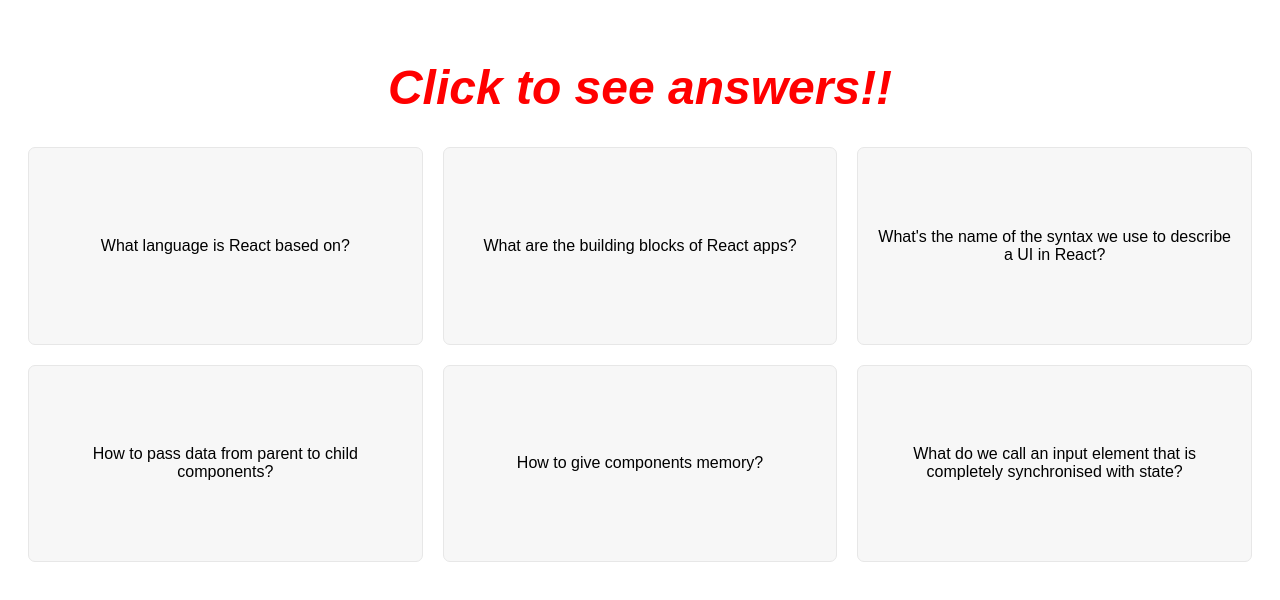
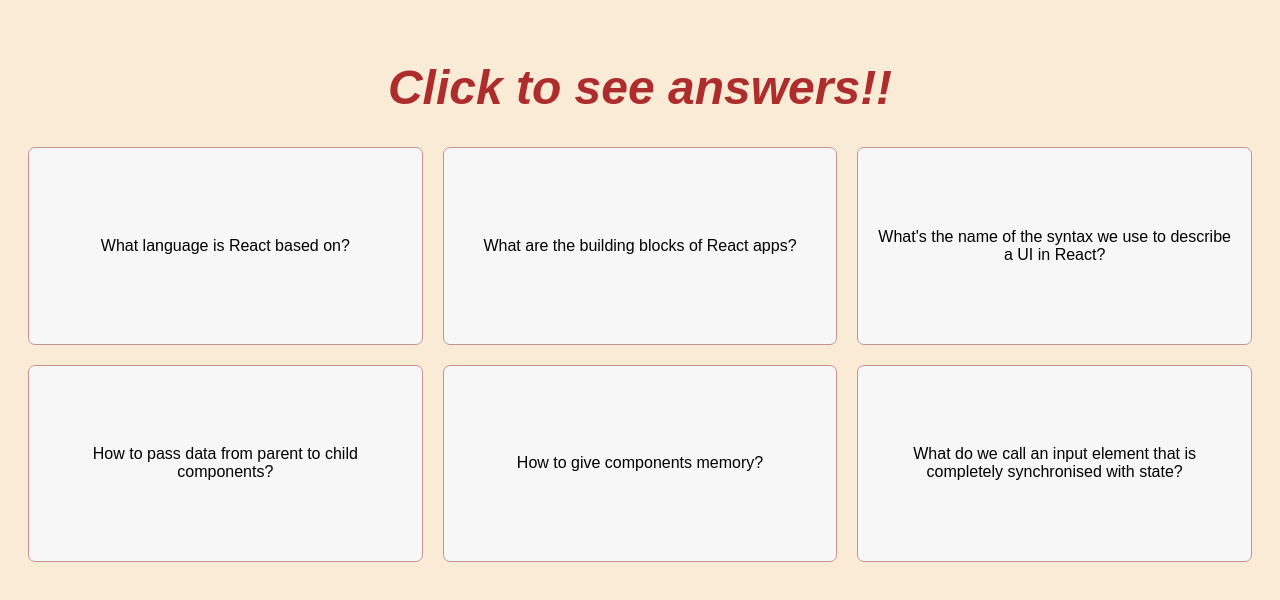
Before and after one commit to nehalskdev/flash-card, a React (Vite) app: page / in a window 1280 px wide. Shown: the top 600 px of the page. Built offline with nearby package versions, Linux system fonts and the light colour scheme.

Commit message:
updated BG colors in UI

```diff
--- a/src/styles.css
+++ b/src/styles.css
@@ -5,10 +5,11 @@
 body {
   font-family: sans-serif;
   padding: 20px;
+  background-color: antiquewhite;
 }
 .header {
   text-align: center;
-  color: red;
+  color: rgb(173, 44, 44);
   font-style: italic;
   font-size: 3rem;
 }
@@ -19,7 +20,7 @@
 }
 
 .flashcards div {
-  border: 1px solid #e7e7e7;
+  border: 1px solid #c79292;
   background-color: #f7f7f7;
   border-radius: 7px;
   aspect-ratio: 2 / 1;
```
